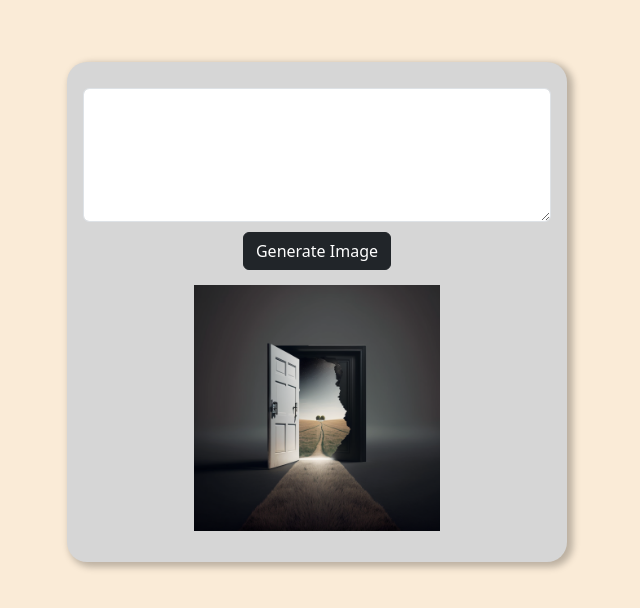
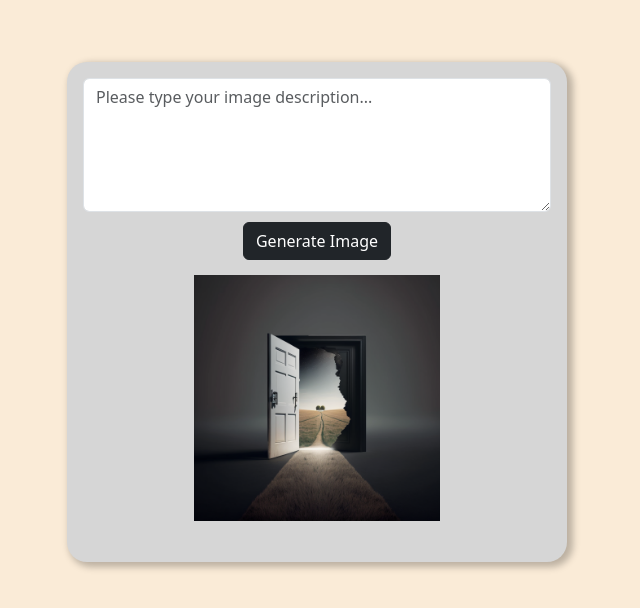
Before and after one commit to WynMars/OpenAI-Image-Generator, a React app in the folder client/: page / in a window 1280 px wide. Shown: the part 138-746 px from the top of the page, without its empty margins (323-963 px from the left). Built offline with nearby package versions, Linux system fonts and the light colour scheme.

Commit message:
add loader

```diff
--- a/client/package.json
+++ b/client/package.json
@@ -3,6 +3,9 @@
   "version": "0.1.0",
   "private": true,
   "dependencies": {
+    "@emotion/react": "^11.10.5",
+    "@emotion/styled": "^11.10.5",
+    "@mui/material": "^5.11.7",
     "@testing-library/jest-dom": "^5.16.5",
     "@testing-library/react": "^13.4.0",
     "@testing-library/user-event": "^13.5.0",
@@ -11,6 +14,7 @@
     "react": "^18.2.0",
     "react-dom": "^18.2.0",
     "react-scripts": "5.0.1",
+    "react-spinners": "^0.13.8",
     "web-vitals": "^2.1.4"
   },
   "scripts": {
--- a/client/src/components/App.css
+++ b/client/src/components/App.css
@@ -2,6 +2,10 @@ body {
   text-align: center;
   justify-content: center;
 background-color: antiquewhite;
+}
+
+h1 {
+  margin-top: 100px;
 }
 
 img {
@@ -18,7 +22,6 @@ button {
 
 .container {
   width: 100%;
-  height: auto;
   min-height: 500px;
   max-width: 500px;
   min-width: 250px;
@@ -30,8 +33,5 @@ button {
   box-sizing: border-box;
   margin: auto;
   margin-top: 200px;
-  display: flex;
-flex-direction: column;
-align-items: center;
-justify-content: center;
+
 }
--- a/client/src/components/GenerateImage.js
+++ b/client/src/components/GenerateImage.js
@@ -1,13 +1,19 @@
 import React, { useState } from "react";
 import axios from "axios";
 import anywhereDoor from "../image/anywhereDoor.png";
+// import loader from "../image/spinner-solid.svg";
+// import PulseLoader from "react-spinners/PulseLoader";
+
+{/* <PulseLoader color="#36d7b7" />; */}
 
 
 export default function GenerateImage() {
   const sampleImg = anywhereDoor;
+  const loadingImg = "Generating...";
 
   const [image, setImage] = useState(sampleImg);
   const [textInput, setTextInput] = useState("");
+  const [loading, setLoading] = useState(false);
 
   const changeHandler = (e) => {
     setTextInput(e.target.value);
@@ -17,7 +23,7 @@ export default function GenerateImage() {
     baseURL: "/api",
     headers: {
       "Content-Type": "application/json",
-      "Authorization":
+      Authorization:
         "Bearer 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",
     },
   });
@@ -25,6 +31,7 @@ export default function GenerateImage() {
   const generateHandler = async (e) => {
     e.preventDefault();
     setTextInput("");
+    setLoading(true);
 
     const postData = {
       prompt: textInput,
@@ -34,6 +41,7 @@ export default function GenerateImage() {
     const url = response.data;
     console.log(url);
     setImage(url);
+    setLoading(false);
 
     // api
     //   .post("/openai", postData)
@@ -58,7 +66,7 @@ export default function GenerateImage() {
   return (
     <div>
       <form>
-        <textarea
+        <textarea placeholder="Please type your image description..."
           className="form-control"
           onChange={changeHandler}
           value={textInput}
@@ -69,7 +77,7 @@ export default function GenerateImage() {
           Generate Image
         </button>
         <div>
-          <img src={image} alt="openAIImage" />
+          {loading ? <h1>{loadingImg}</h1> : <img src={image} alt="openAIImage" />}
         </div>
       </form>
     </div>
```
Also changed, not shown: client/public/logo192.png (deleted), client/public/logo512.png (deleted), client/src/image/spinner-solid.svg (added), 1 other file.
